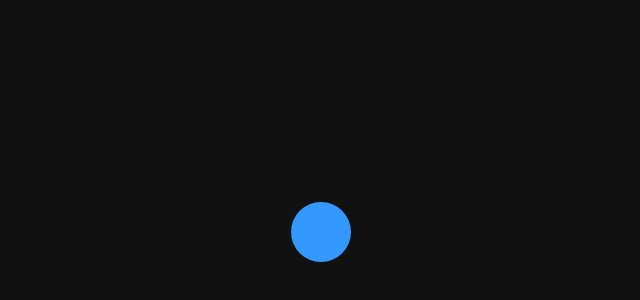
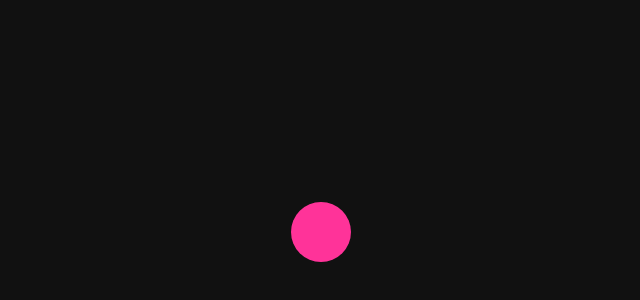
Before and after one commit to tomocchino/react-ball, a plain HTML site: page index.html in a window 1280 px wide. Shown: the part 168-468 px from the top of the page, without its empty margins (319-959 px from the left). Drawn offline with Linux system fonts and the light colour scheme.

Commit message:
make the ball pink, because why not

```diff
--- a/css/bounce.css
+++ b/css/bounce.css
@@ -3,7 +3,8 @@ body {
 }
 
 .Ball {
-  background: #39f;
+  background: #f39;
+  /*background: #39f;*/
   border-radius: 30px;
   left: 0;
   position: absolute;
```
